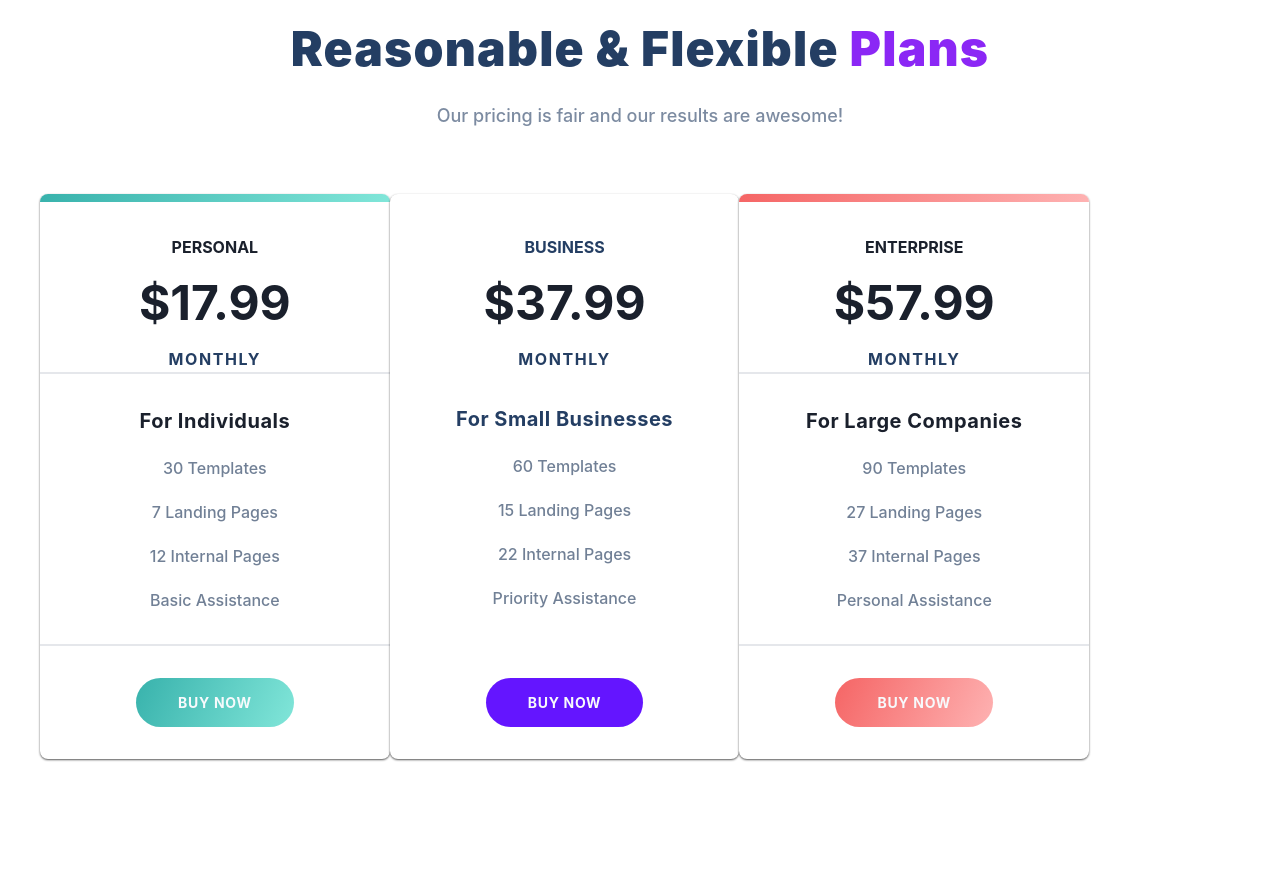
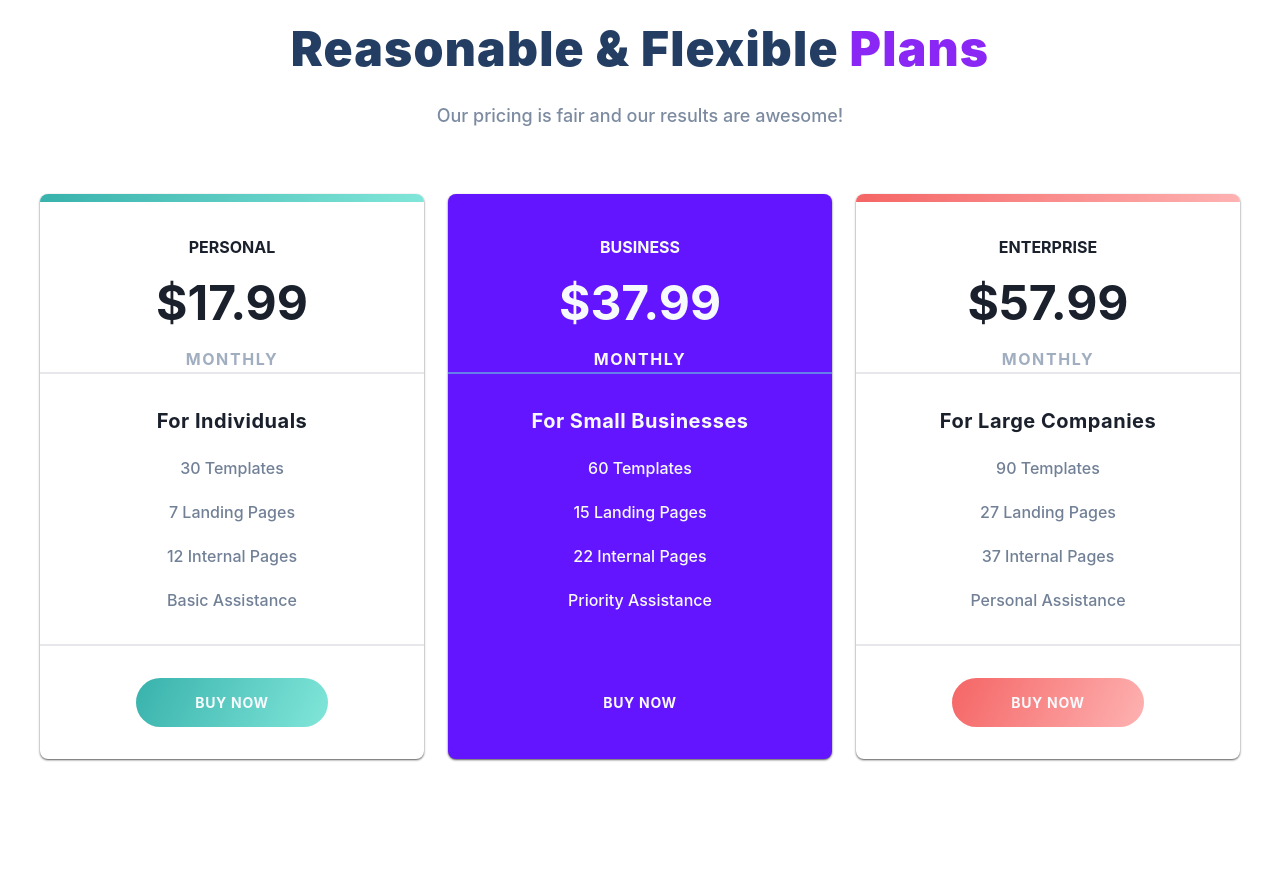
Before and after one commit to Morgan123321/Treact, a plain HTML site: page index.html in a window 1280 px wide. Shown: the part 3542-4429 px from the top of the page. Before the commit the page ends 4397 px from the top, so only its background shows below. Drawn offline with Linux system fonts and the light colour scheme.

Commit message:
pricingcontinued

```diff
--- a/styles.css
+++ b/styles.css
@@ -396,6 +396,10 @@
     flex-direction: column;
     align-items: center;
 }
+ #pricing .section__para {
+    max-width: 576px;
+    text-align: center;
+ }
 
 .plans {
     display:flex;
@@ -426,11 +430,74 @@
     color:#1a202c;
 }
 
+.plan:nth-child(odd) .plan__duration {
+color: #a0aec0;
+}
+
+.plan:nth-child(2) .plan__name,
+.plan:nth-child(2) .plan__price,
+.plan:nth-child(2) .plan__target,
+.plan:nth-child(2) .plan__duration,
+.plan:nth-child(2) .plan__feature {
+    color:#f7fafc
+}
+
+.plan:nth-child(1) .plan__middle,
+.plan:nth-child(3) .plan__middle {
+    border-top: 2px solid rgb(229,231,235);
+    border-bottom: 2px solid rgb(229,231,235);
+}
+
+.plan:nth-child(2) .plan__middle {
+    border-top: 2px solid rgb(102,126,234);
+}
+
+.plans__blob {
+    z-index: -10;
+    position: absolute;
+    left: 0;
+    bottom: 0;
+    transform: translateX(-50%) translateY(50%) scaleX(1) scaleY(1);
+    height:256px;
+    width: 256px;
+    opacity: 0.25;
+}
 .plan:nth-child(1) .plan__stripe,
 .plan:nth-child(1)
 .plan__button {
     color: #f7fafc;
-    background: linear-gradient(115deg, rgb(56, 178, 172)0%,rgb(129, 230, 217)100%);
+    background: linear-gradient(
+    115deg,
+    rgb(56, 178, 172)0%,
+    rgb(129, 230, 217)100%);
+}
+
+button.plan__button {}
+.plan:nth-child(2) {
+    background: linear-gradient(
+        135deg,
+        rgb(76, 81, 191)0%
+        rgb(102,126,234) 100%
+        );
+}
+
+.plan:nth-child(2) .plan__buttonb{
+    color:#6415ff;
+    background-color: #f7fafc;
+}
+
+.plan:nth-child(2) .plan__stripes {
+    visibility: hidden;
+}
+
+.plan:nth-child(3) .plan__stripe,
+.plan:nth-child(3) .plan__button {
+    color: #f7fafc;
+    background: linear-gradient(
+        115deg,
+        rgb(245,101,101) 0%,
+        rgb(254,178,178) 100%
+    );
 }
 
 .plan__stripe {
@@ -519,6 +586,13 @@
 
 }
 
+.plan__button:hover {
+    transform: translate(1px, -1px);
+    box-shadow: rgba(0,0,0,0) 0px 0px 0px 0px, rgba(0,0,0,0) 0px 0px 0px 0px,
+    rgba(0,0,0,0.1) 0px 20px 25px -5px,
+    rgba(0,0,0,0.04) 0px 10px 10px -5px;
+}
+
 .plan:nth-child(odd)
 .plan__name, .plan:nth-child(odd)
 .plan__price, .plan:nth-child(odd)
@@ -534,6 +608,18 @@
 
 }
 
+.plan:nth-child(2) {
+    background-color: #6415ff;
+    text-decoration-color: #fff;
+}
+
+.plan__button:nth-child(2) {
+        background-color: #fff;
+        text-decoration-color: #6415ff;
+    }
+
+
+
 g[Attributes Style] {
     transform: translate(300,300);
 }
```
